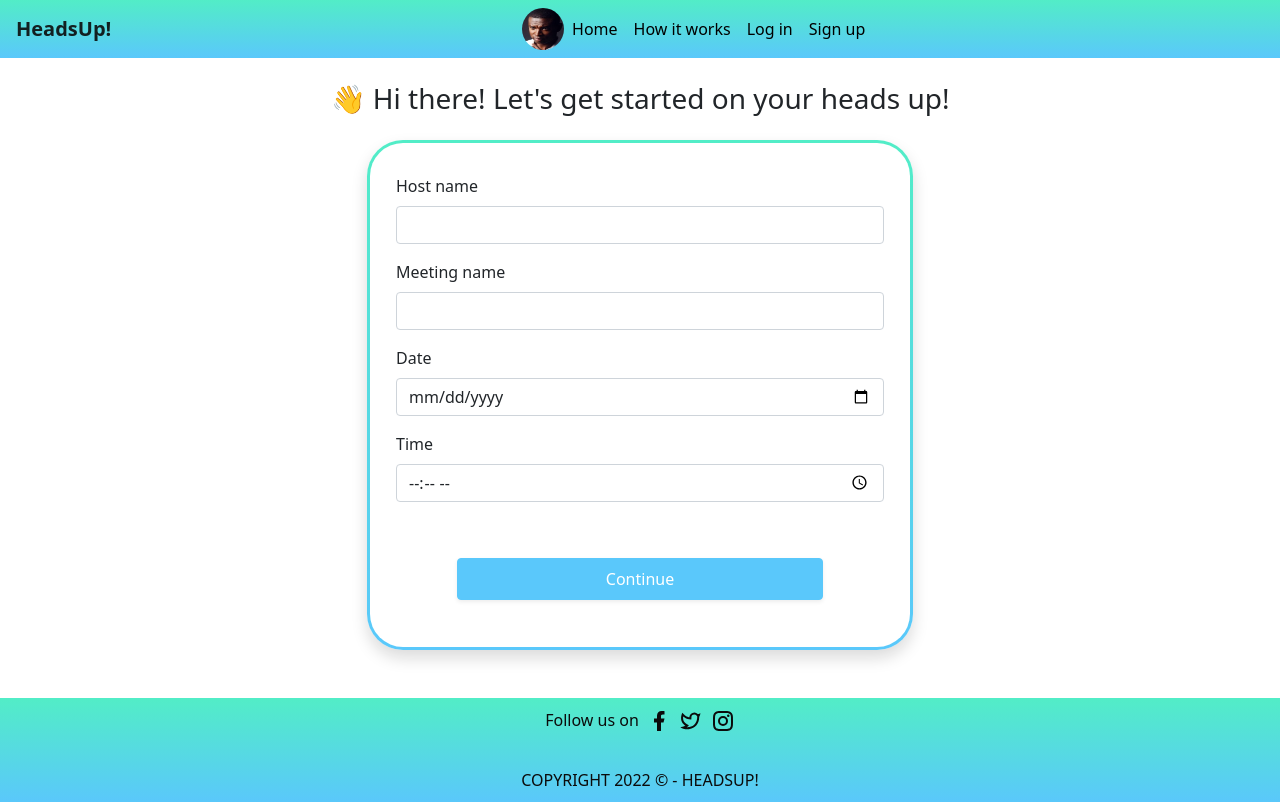
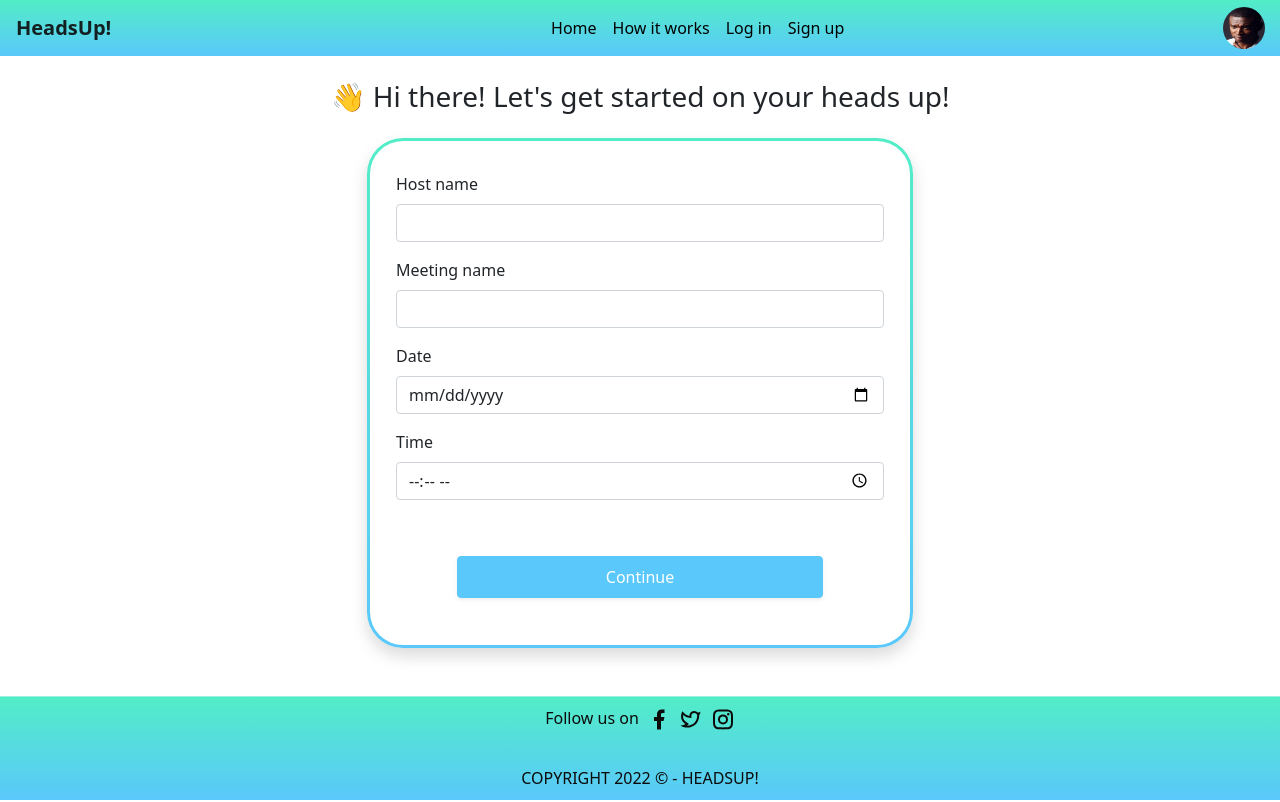
Before and after one commit to Ahyeonn/COLAB-8, a Vue app in the folder front-end/: page / in a window 1280 px wide. Built offline with nearby package versions, Linux system fonts and the light colour scheme.

Commit message:
UI: navbar for large screen

```diff
--- a/front-end/src/components/TheHeader.vue
+++ b/front-end/src/components/TheHeader.vue
@@ -83,5 +83,9 @@ img {
   aspect-ratio : 1/1;
   width        : 42px;
   height       : 42px;
+  @include mq('lg') {
+    position: absolute;
+    right: em(15px);
+    }
   }
 </style>
```
